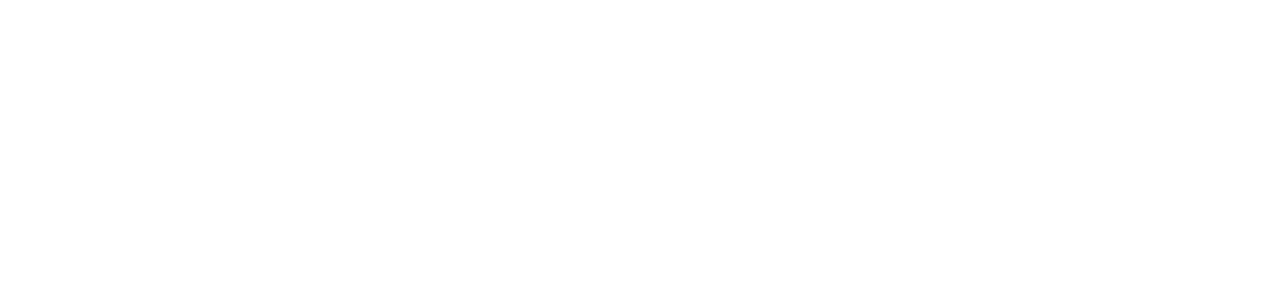
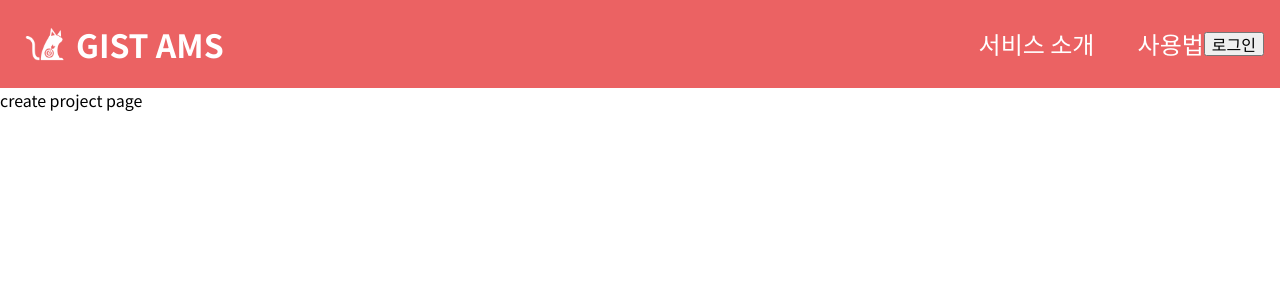
Before and after one commit to gsainfoteam/ziggle-ams-fe, a React (Vite) app: page /create in a window 1280 px wide. Before the commit this address had no page. Shown: the top 300 px of the page. Built offline with nearby package versions, Linux system fonts and the light colour scheme.

Commit message:
feat: add create project page

```diff
--- a/src/pages/Board/index.tsx
+++ b/src/pages/Board/index.tsx
@@ -1,5 +1,5 @@
-const Board = () => {
+const BoardPage = () => {
   return <>board page</>;
 };
 
-export default Board;
+export default BoardPage;
--- /dev/null
+++ b/src/pages/CreateProject/index.tsx
@@ -0,0 +1,5 @@
+const CreateProjectPage = () => {
+  return <>create project page</>;
+};
+
+export default CreateProjectPage;
--- a/src/router/index.tsx
+++ b/src/router/index.tsx
@@ -1,13 +1,15 @@
 import { BrowserRouter, Route, Routes } from "react-router-dom";
 import MainLayout from "src/layouts/MainLayout";
-import Board from "src/pages/Board";
+import BoardPage from "src/pages/Board";
+import CreateProjectPage from "src/pages/CreateProject";
 
 const Router = () => {
   return (
     <BrowserRouter>
       <Routes>
         <Route path="/" element={<MainLayout />}>
-          <Route index element={<Board />} />
+          <Route index element={<BoardPage />} />
+          <Route path="create" element={<CreateProjectPage />} />
         </Route>
       </Routes>
     </BrowserRouter>
```
